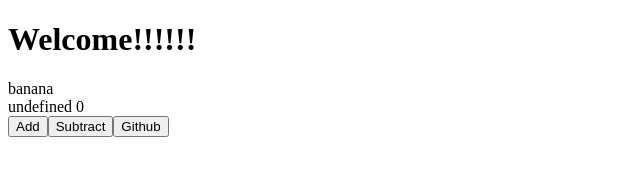
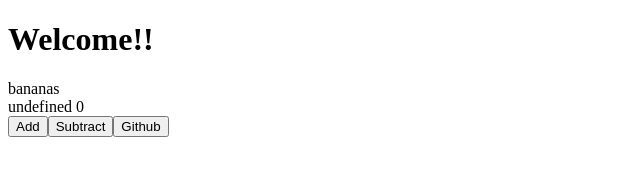
Before and after one commit to d-kang/react-starter, a React app: page / in a window 1280 px wide. Shown: the top 187 px of the page, without its empty margins (0-640 px from the left). Built offline with nearby package versions, Linux system fonts and the light colour scheme.

Commit message:
Successful Fetch to Github API

```diff
--- a/src/components/App.jsx
+++ b/src/components/App.jsx
@@ -4,7 +4,7 @@ import PropTypes from 'prop-types';
 
 class App extends Component {
   state ={
-    orange: 'banana',
+    orange: 'bananas',
   }
   static propTypes = {
     increment: PropTypes.func.isRequired,
@@ -14,7 +14,7 @@ class App extends Component {
   }
   addCount = () => {
     this.props.increment();
-    this.setState({orange: 'oranges'})
+    this.setState({orange: 'orange'})
   }
   subCount = () => {
     this.props.decrement();
@@ -24,8 +24,8 @@ class App extends Component {
   fetchGithubData = () => {
     const user = 'd-kang'
     console.log('user',user)
-    const me = fetch(`https://github.com/${user}`)
-    .then((res) => res.toJSON())
+    const me = fetch(`https://api.github.com/users/${user}`)
+    .then((res) => res.json())
     .then((res) => console.log('res', res))
     console.log('me', me);
   }
@@ -33,7 +33,7 @@ class App extends Component {
   render() {
     return (
       <div>
-        <h1>Welcome!!!!!!</h1>
+        <h1>Welcome!!</h1>
         {this.state.orange}
 
 
--- a/src/index.jsx
+++ b/src/index.jsx
@@ -18,8 +18,6 @@ render(
 );
 
 
-
-// Webpack Hot Module Replacement API
 if (module.hot) {
   module.hot.accept('./components/App', () => {
     const NextApp = require('./components/App').default;
```
